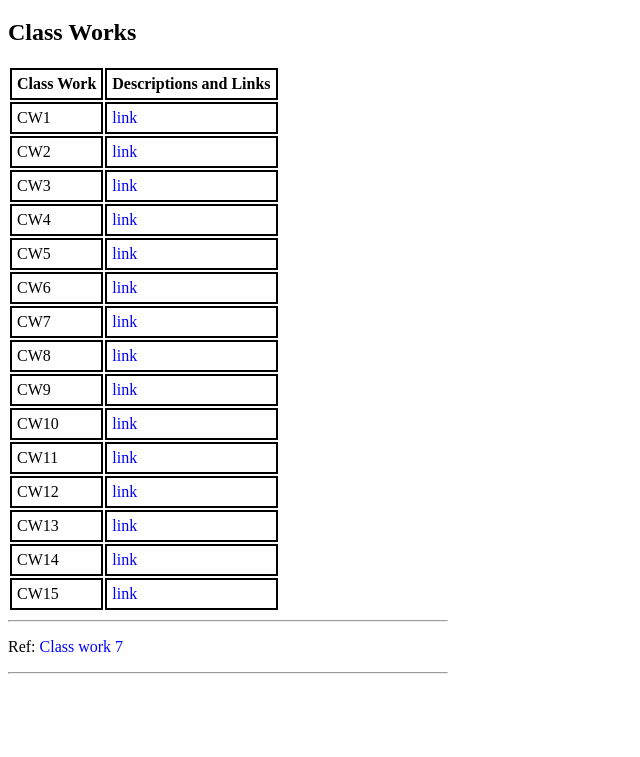
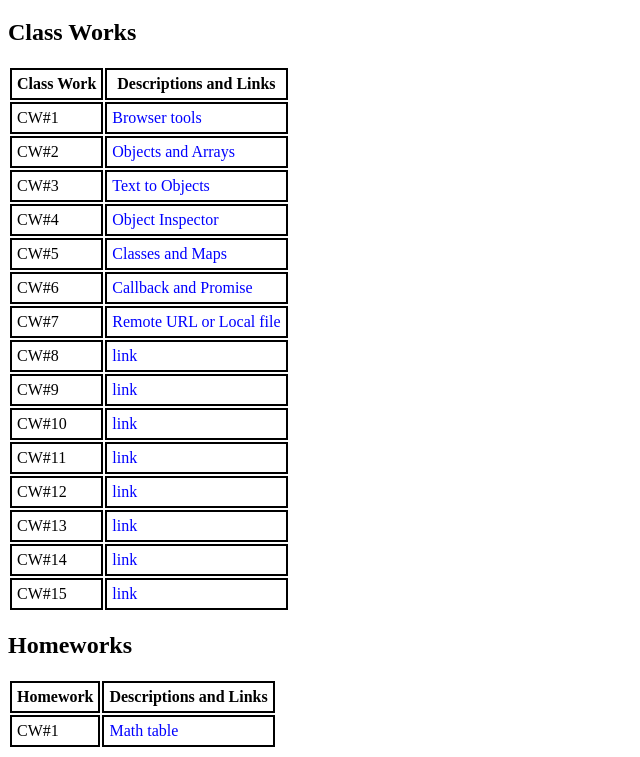
Before and after one commit to Abdullah-EID-99/Advanced-Programming-Techniques, a plain HTML site: page index.html in a window 1280 px wide. Shown: the part 61-818 px from the top of the page, without its empty margins (0-640 px from the left). Drawn offline with Linux system fonts and the light colour scheme.

Commit message:
hw2_deneme2

```diff
--- a/index.html
+++ b/index.html
@@ -31,115 +31,126 @@
       <th>Descriptions and Links</th>
   </tr>
   <tr>
-    <td>CW1</td>
+    <td>CW#1</td>
     <td>
-        <a href="https://abdullah-eid-99.github.io/Advence-Programming/CW_7/index.html">link</a>
+        <a href="https://abdullah-eid-99.github.io/Advence-Programming/CW_1/">Browser tools</a>
     </td>
   </tr>
   <tr>
-      <td>CW2</td>
+      <td>CW#2</td>
       <td>
-          <a href="https://github.com/Abdullah-EID-99/Advence-Programming/tree/main/CW_7/index.html">link</a>
+          <a href="https://eloquentjavascript.net/code/#4">Objects and Arrays</a>
       </td>
   </tr>
 
   <tr>
-      <td>CW3</td>
+      <td>CW#3</td>
       <td>
-          <a href="https://github.com/Abdullah-EID-99/Advence-Programming/tree/main/CW_7/index.html">link</a>
+          <a href="https://abdullah-eid-99.github.io/Advence-Programming/CW_3/">Text to Objects</a>
       </td>
   </tr>
 
   <tr>
-      <td>CW4</td>
+      <td>CW#4</td>
       <td>
-          <a href="https://github.com/Abdullah-EID-99/Advence-Programming/tree/main/CW_7/index.html">link</a>
+          <a href="https://blm305.github.io/2021/work/Inspector.html">Object Inspector</a>
       </td>
   </tr>
 
   <tr>
-      <td>CW5</td>
+      <td>CW#5</td>
       <td>
-          <a href="https://github.com/Abdullah-EID-99/Advence-Programming/tree/main/CW_7/index.html">link</a>
+          <a href="https://abdullah-eid-99.github.io/Advence-Programming/CW_5/">Classes and Maps</a>
       </td>
   </tr>
 
   <tr>
-      <td>CW6</td>
+      <td>CW#6</td>
       <td>
-          <a href="https://github.com/Abdullah-EID-99/Advence-Programming/tree/main/CW_7/index.html">link</a>
+          <a href="https://abdullah-eid-99.github.io/Advence-Programming/CW_6/">Callback and Promise</a>
       </td>
   </tr>
 
   <tr>
-      <td>CW7</td>
+      <td>CW#7</td>
       <td>
-          <a href="https://github.com/Abdullah-EID-99/Advence-Programming/tree/main/CW_7/index.html">link</a>
+          <a href="https://abdullah-eid-99.github.io/Advence-Programming/CW_7/">Remote URL or Local file</a>
       </td>
   </tr>
 
   <tr>
-      <td>CW8</td>
+      <td>CW#8</td>
       <td>
-          <a href="https://github.com/Abdullah-EID-99/Advence-Programming/tree/main/CW_7/index.html">link</a>
+          <a href="https://abdullah-eid-99.github.io/Advence-Programming/CW_8/">link</a>
       </td>
   </tr>
 
   <tr>
-      <td>CW9</td>
+      <td>CW#9</td>
       <td>
-          <a href="https://github.com/Abdullah-EID-99/Advence-Programming/tree/main/CW_7/index.html">link</a>
+          <a href="https://abdullah-eid-99.github.io/Advence-Programming/CW_9/">link</a>
       </td>
   </tr>
 
   <tr>
-      <td>CW10</td>
+      <td>CW#10</td>
       <td>
-          <a href="https://github.com/Abdullah-EID-99/Advence-Programming/tree/main/CW_7/index.html">link</a>
+          <a href="https://abdullah-eid-99.github.io/Advence-Programming/CW_10/">link</a>
       </td>
   </tr>
 
   <tr>
-      <td>CW11</td>
+      <td>CW#11</td>
       <td>
-          <a href="https://github.com/Abdullah-EID-99/Advence-Programming/tree/main/CW_7/index.html">link</a>
+          <a href="https://abdullah-eid-99.github.io/Advence-Programming/CW_11/">link</a>
       </td>
   </tr>
 
   <tr>
-      <td>CW12</td>
+      <td>CW#12</td>
       <td>
-          <a href="https://github.com/Abdullah-EID-99/Advence-Programming/tree/main/CW_7/index.html">link</a>
+          <a href="https://abdullah-eid-99.github.io/Advence-Programming/CW_12/">link</a>
       </td>
   </tr>
 
   <tr>
-      <td>CW13</td>
+      <td>CW#13</td>
       <td>
-          <a href="https://github.com/Abdullah-EID-99/Advence-Programming/tree/main/CW_7/index.html">link</a>
+          <a href="https://abdullah-eid-99.github.io/Advence-Programming/CW_13/">link</a>
       </td>
   </tr>
 
   <tr>
-      <td>CW14</td>
+      <td>CW#14</td>
       <td>
-          <a href="https://github.com/Abdullah-EID-99/Advence-Programming/tree/main/CW_7/index.html" >link</a>
+          <a href="https://abdullah-eid-99.github.io/Advence-Programming/CW_14/" >link</a>
       </td>
   </tr>
 
   <tr>
-      <td>CW15</td>
+      <td>CW#15</td>
       <td>
-          <a href="https://github.com/Abdullah-EID-99/Advence-Programming/tree/main/CW_7/index.html" >link</a>
+          <a href="https://abdullah-eid-99.github.io/Advence-Programming/CW_15/" >link</a>
       </td>
   </tr>
 
 </table>
 
-<hr />
-<p>Ref: <a href="https://github.com/Abdullah-EID-99/Advence-Programming/tree/main/CW_7/index.html"
-   target="NewTab">Class work 7</a>
-</p>
-<hr />
+<h2>Homeworks</h2>
+
+<table>
+    <tr>
+        <th>Homework</th>
+        <th>Descriptions and Links</th>
+    </tr>
+    <tr>
+      <td>CW#1</td>
+      <td>
+          <a href="https://abdullah-eid-99.github.io/Advence-Programming/HW#1/">Math table</a>
+      </td>
+    </tr>
+
+  </table>
+
 </body>
 </html>
```
Also changed, not shown: CW_1/index.html (added, +53 -0 lines), CW_3/index.html (added, +83 -0 lines).
